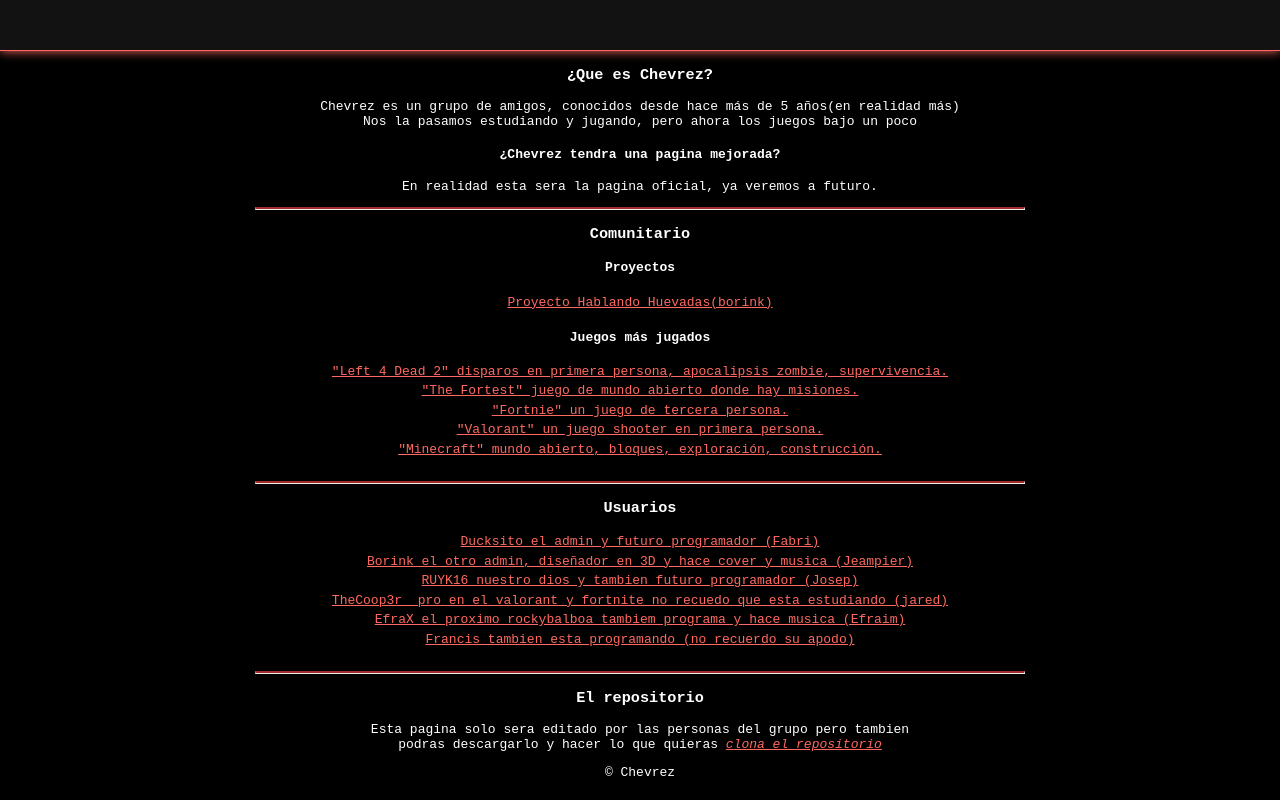
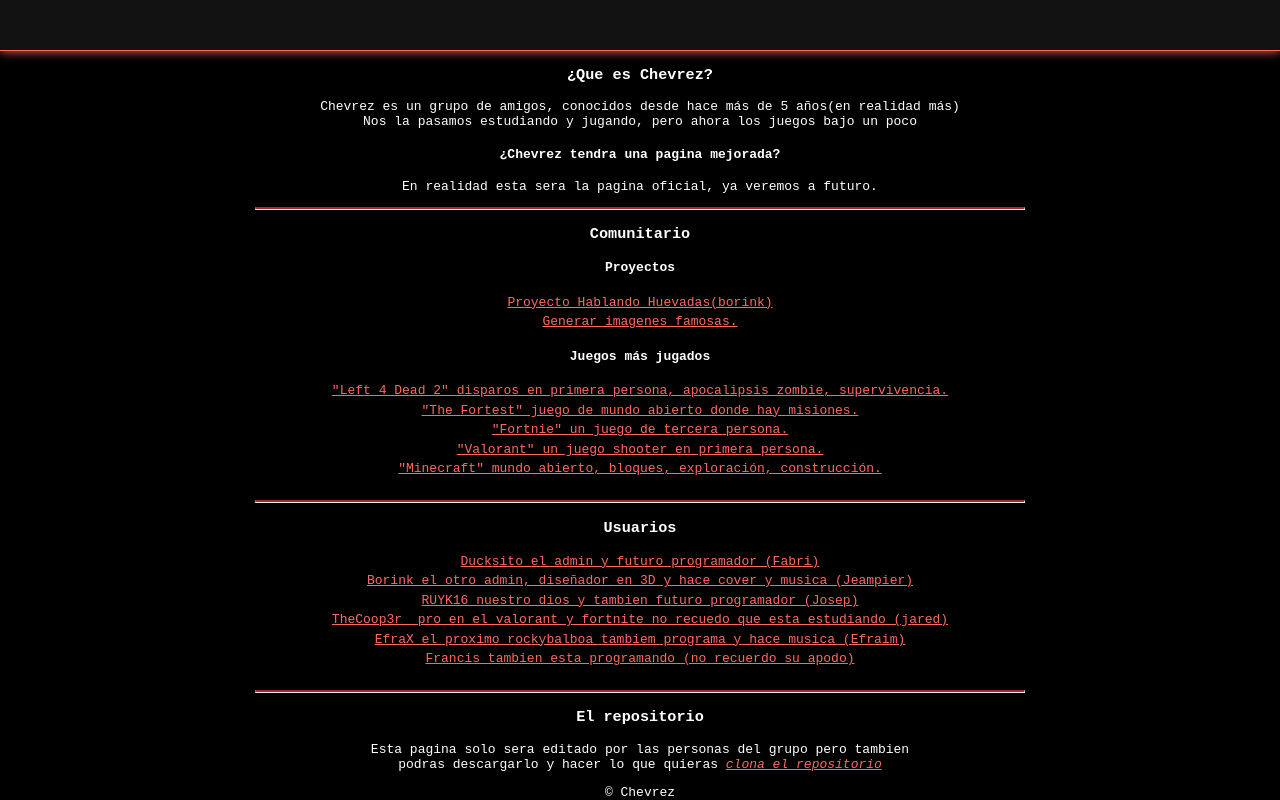
Before and after one commit to duksito/Chevrez, a plain HTML site: page index.html in a window 1280 px wide. Shown: the part 760-1560 px from the top of the page. Drawn offline with Linux system fonts and the light colour scheme.

Commit message:
add proyect randomName

```diff
--- a/index.html
+++ b/index.html
@@ -27,7 +27,6 @@ Nos la pasamos estudiando y jugando, pero ahora los juegos bajo un poco<br/>
 <h4 id="h4">¿Chevrez tendra una pagina mejorada?</h4>
 <p>
 En realidad esta sera la pagina oficial, ya veremos a futuro.
-</p>
 
 <hr/>
 
@@ -35,6 +34,7 @@ En realidad esta sera la pagina oficial, ya veremos a futuro.
 <h4 id="h4">Proyectos</h4>
 <nav>
 <a href="proyect/proyecto-borink.html">Proyecto Hablando Huevadas(borink)</a>
+<a href="https://duksito.github.io/RandomName/">Generar imagenes famosas.</a>
 </nav>
 
 <h4 id="h4">Juegos más jugados</h4>
```
